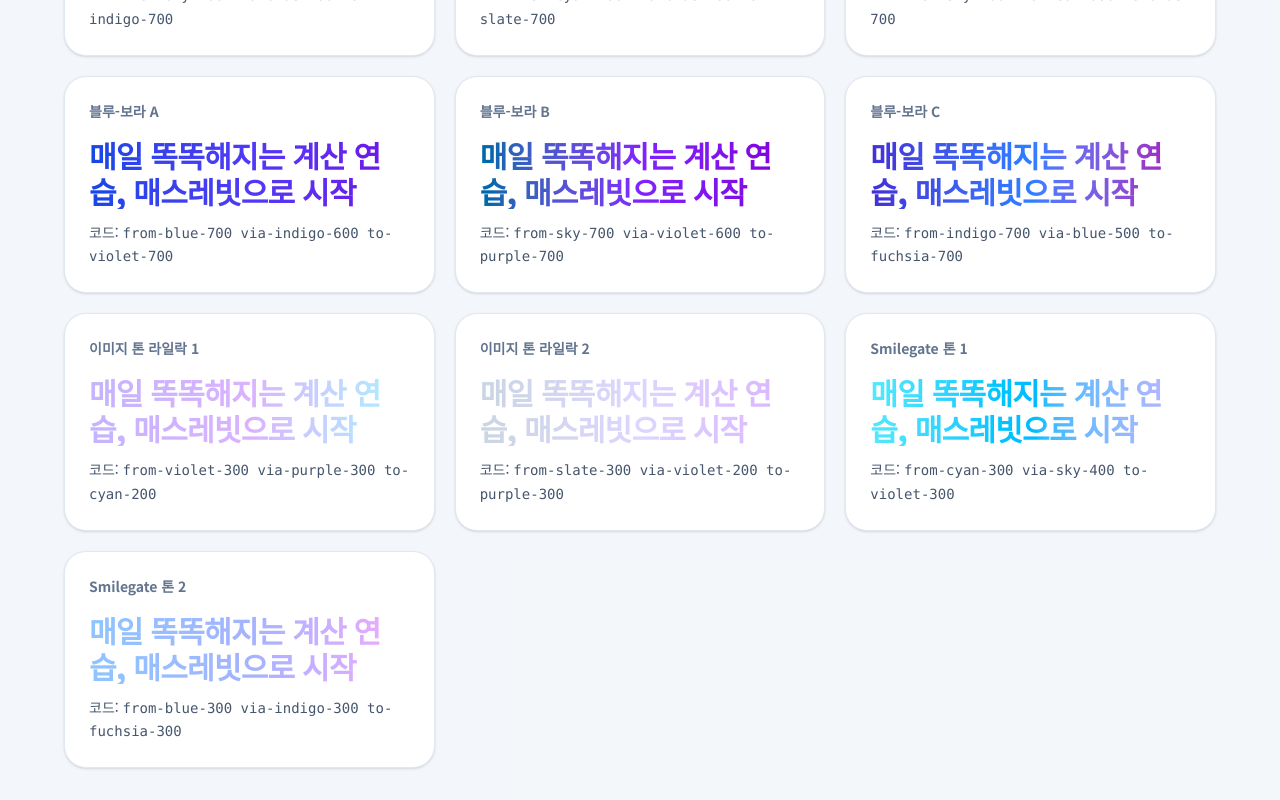
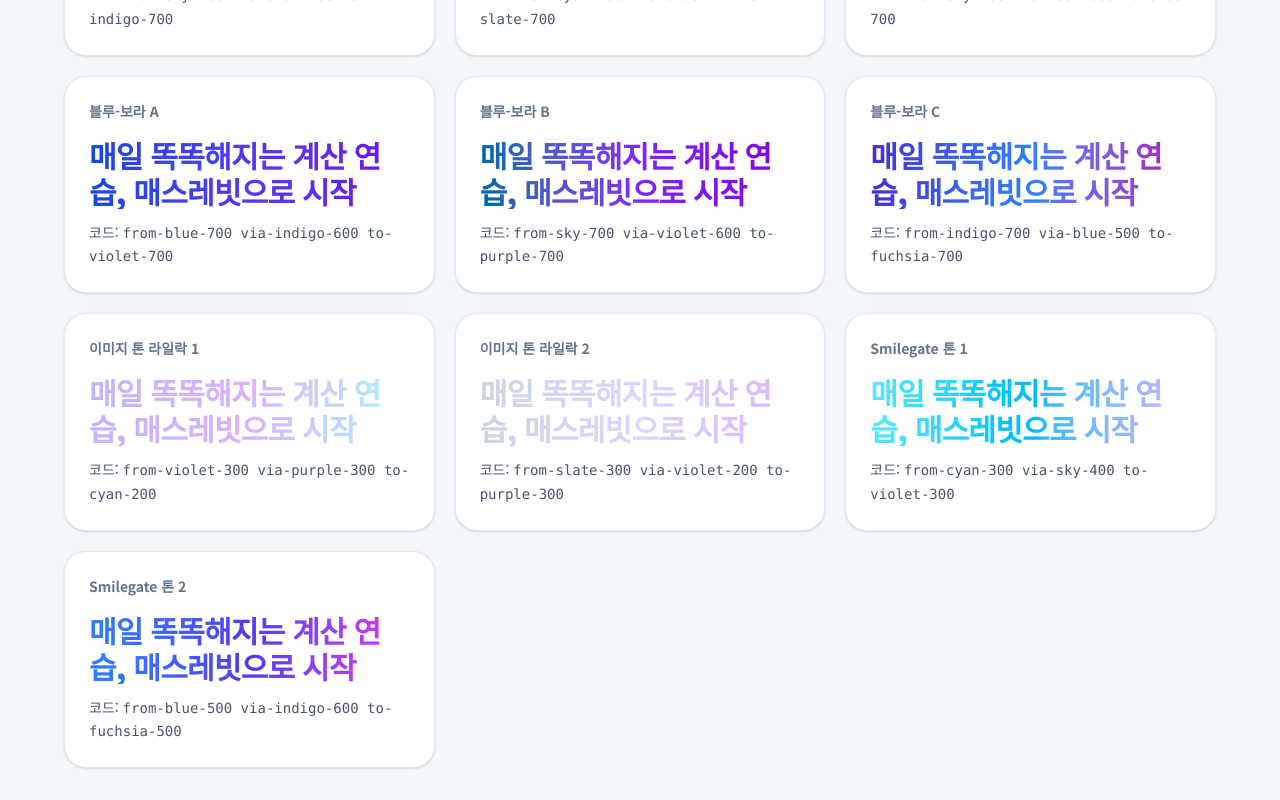
Before and after one commit to neozzzzz/mathlab, a Next.js app: page /demo-gradients in a window 1280 px wide. Shown: the part 456-1256 px from the top of the page. Built offline with nearby package versions, Linux system fonts and the light colour scheme.

Commit message:
style: Smilegate 톤2를 더 진하게 조정

```diff
--- a/src/app/demo-gradients/page.tsx
+++ b/src/app/demo-gradients/page.tsx
@@ -48,8 +48,8 @@ const GRADIENTS = [
   },
   {
     name: "Smilegate 톤 2",
-    className: "bg-gradient-to-r from-blue-300 via-indigo-300 to-fuchsia-300",
-    label: "from-blue-300 via-indigo-300 to-fuchsia-300",
+    className: "bg-gradient-to-r from-blue-500 via-indigo-600 to-fuchsia-500",
+    label: "from-blue-500 via-indigo-600 to-fuchsia-500",
   },
 ];
 
```
